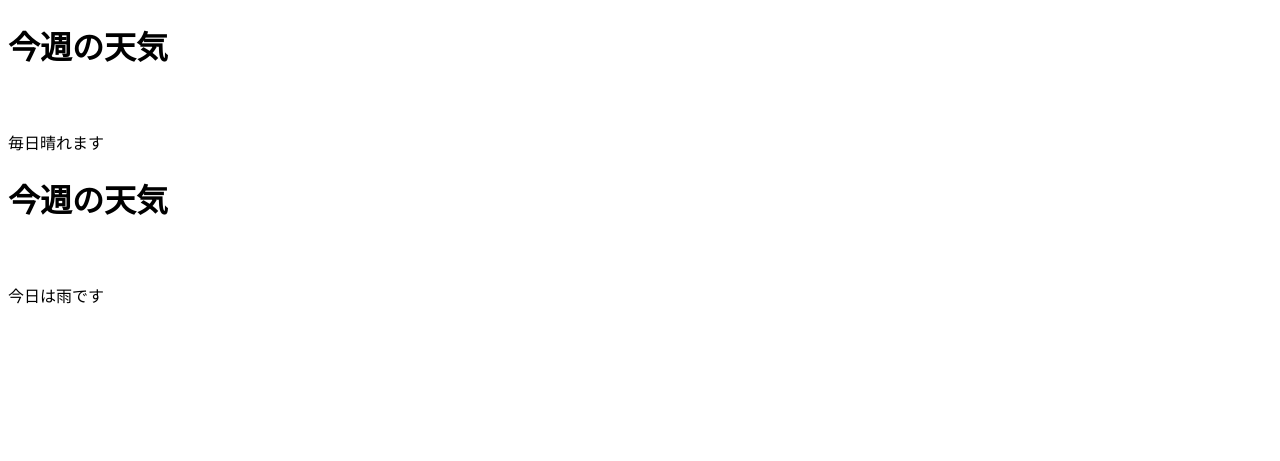
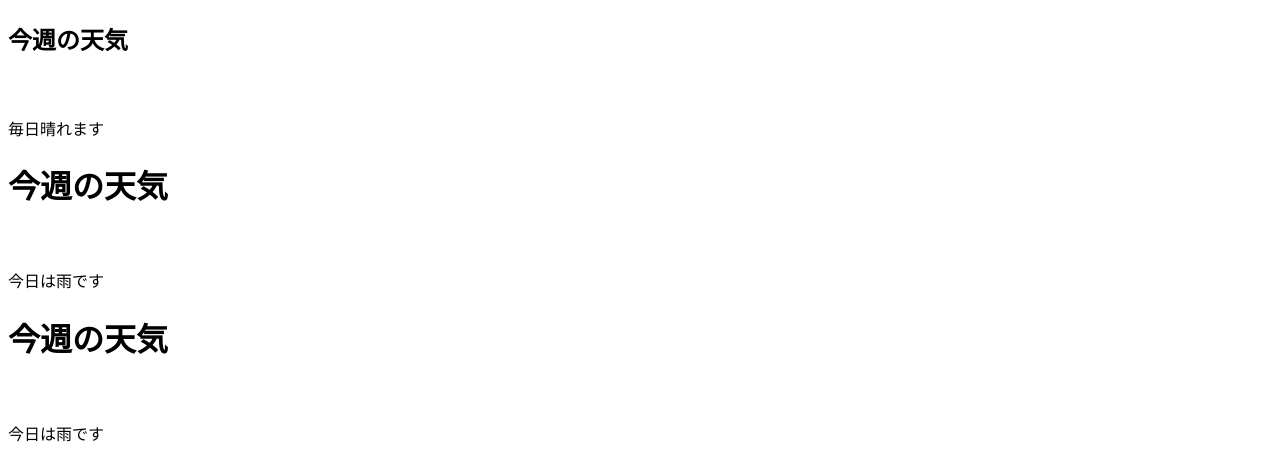
Before and after one commit to Miyuyaku/git_test, a plain HTML site: page index.html in a window 1280 px wide. Shown: the part 459-920 px from the top of the page. Before the commit the page ends 800 px from the top, so only its background shows below. Drawn offline with Linux system fonts and the light colour scheme.

Commit message:
index.html

```diff
--- a/index.html
+++ b/index.html
@@ -16,10 +16,14 @@
 <img src="phote.jpg"width="200"height="100">
 
 <div>
-    <h1>今週の天気</h1>
+    <h2>今週の天気</h2>
 　　<p>毎日晴れます</p>
 </div>
 <div>
     <h1>今週の天気</h1>
 　　<p>今日は雨です</p>
 </div>
+<div>
+    <h1>今週の天気</h1>
+　　<p>今日は雨です</p>
+</div>
```
Also changed, not shown: 1 other file.
